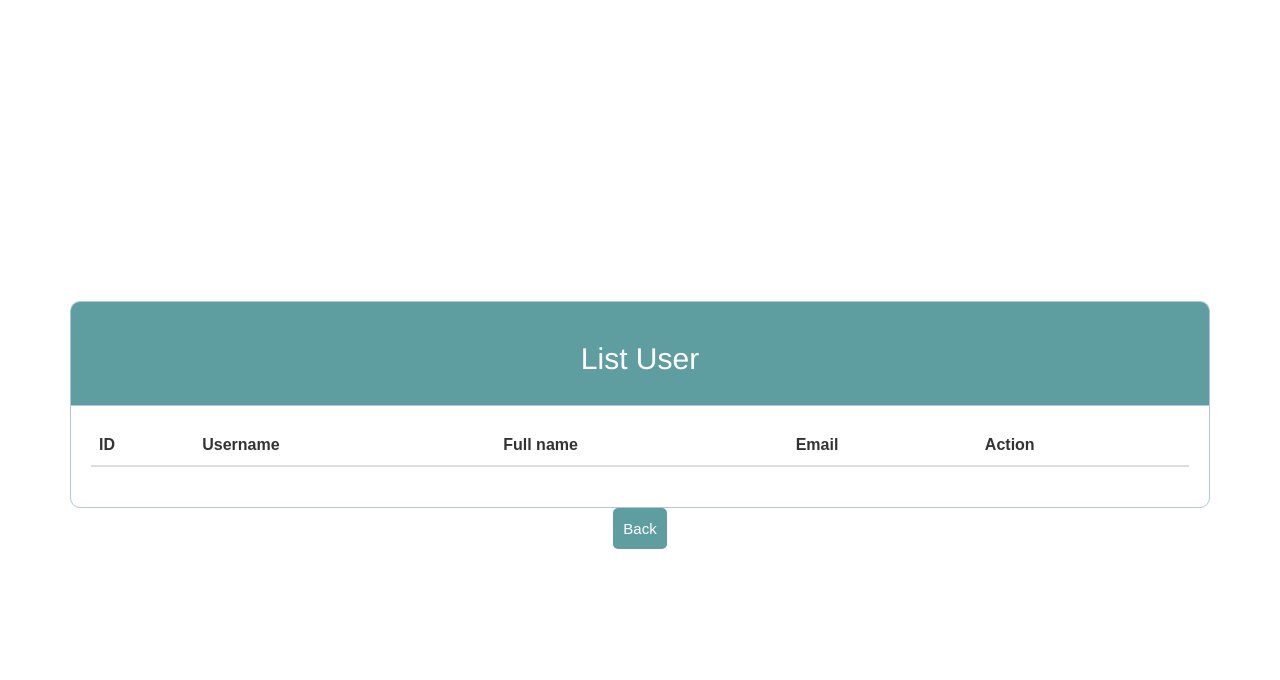
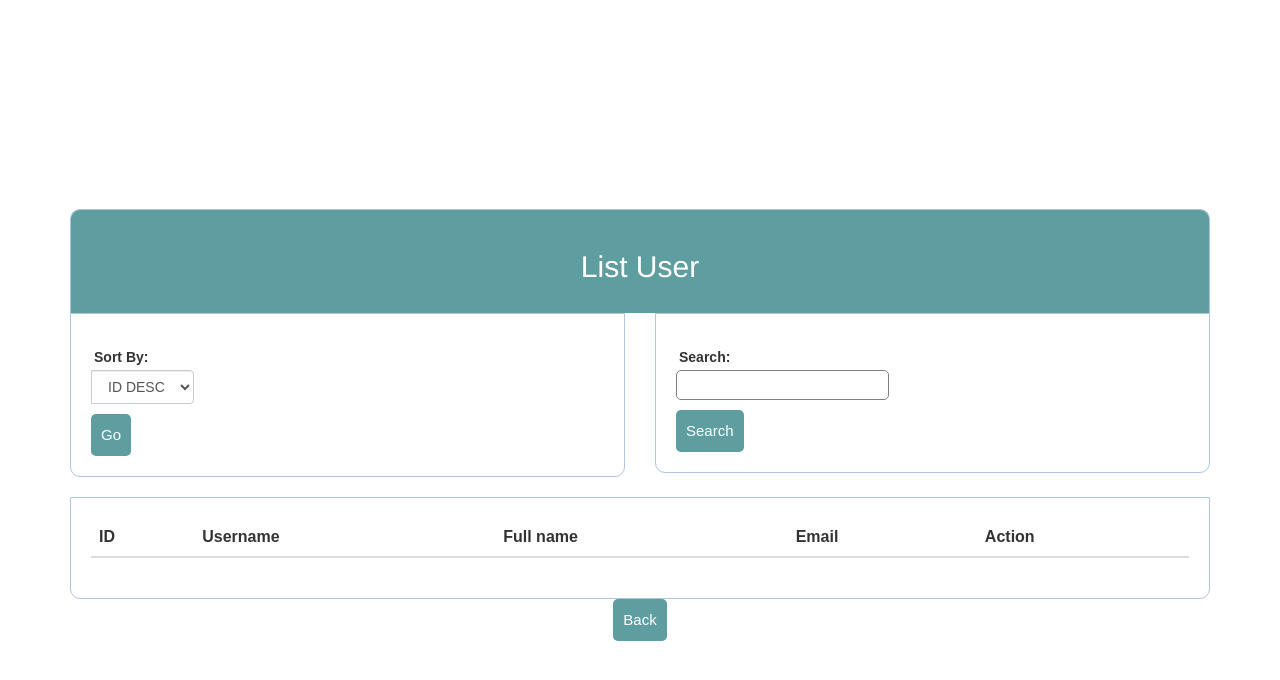
Before and after one commit to tanhongit/php-training, a PHP site: page /newlogin/list.php in a window 1280 px wide. Shown: the top 680 px of the page. Run offline with PHP 8.4, Linux system fonts and the light colour scheme; lists and menus that the app fills with data are empty; some web fonts are replaced.

Commit message:
add search, sortbyfeature

```diff
--- a/edit.php
+++ b/edit.php
@@ -50,10 +50,8 @@
 
 </form>
 <div class="back" style="text-align: center">
-    <input type="button" value="Back" onClick="javascript:history.go(-2)" />
+    <button type="button" class="btn btn-info" onClick="javascript:history.go(-1)">Back</button>
 </div>
-
-
 
 </body>
 </html>
--- a/functions.php
+++ b/functions.php
@@ -1,4 +1,5 @@
 <?php
+
 $conn = mysqli_connect('localhost', 'root', '', 'userlogin');
 
 $username = "";
@@ -212,3 +213,23 @@
     $sql = "DELETE FROM users WHERE id=$id";
     mysqli_query($conn, $sql) or die(mysqli_error($conn));
 }
+
+//get value by options
+function get_by_options($table, $options = array())
+{
+    $select = isset($options['select']) ? $options['select'] : '*';
+    $where = isset($options['where']) ? 'WHERE ' . $options['where'] : '';
+    $order_by = isset($options['order_by']) ? 'ORDER BY ' . $options['order_by'] : '';
+    $limit = isset($options['offset']) && isset($options['limit']) ? 'LIMIT ' . $options['offset'] . ',' . $options['limit'] : '';
+    global $conn;
+    $sql = "SELECT $select FROM `$table` $where $order_by $limit";
+    $query = mysqli_query($conn, $sql) or die(mysqli_error($conn));
+    $data = array();
+    if (mysqli_num_rows($query) > 0) {
+        while ($row = mysqli_fetch_assoc($query)) {
+            $data[] = $row;
+        }
+        mysqli_free_result($query);
+    }
+    return $data;
+}
--- a/list.php
+++ b/list.php
@@ -5,15 +5,50 @@
 
 $results = [];
 
-if (isset($_GET['list'])) {
+$option_name_desc = array(
+    'order_by' => 'username',
+    'limit' => '12',
+    'offset' => '0',
+);
+$option_name_asc = array(
+    'order_by' => 'username',
+    'limit' => '12',
+    'offset' => '0',
+);
+$option_fullname_asc = array(
+    'order_by' => 'createDate ASC',
+    'limit' => '12',
+    'offset' => '0',
+);
+$option_fullname_desc = array(
+    'order_by' => 'fullname DESC',
+    'limit' => '12',
+    'offset' => '0',
+);
+$option_id_desc = array(
+    'order_by' => 'id DESC',
+    'limit' => '12',
+    'offset' => '0',
+);
+$option_id_asc = array(
+    'order_by' => 'id ASC',
+    'limit' => '12',
+    'offset' => '0',
+);
+
+$path = explode('=', $_SERVER['REQUEST_URI']);
+$id_list = $path[count($path) - 1];
+if (isset($_POST['list'])) {
+    $id_list = $_POST['list'];
+}
 if (isAdmin()) {
-        $query = "SELECT * FROM users";
-        $results = mysqli_query($conn, $query);
-    }
+    $id_list == 5 ? $results = get_by_options('users', $option_id_desc)
+        : $results = get_by_options('users', $option_id_asc);
 }
 ?>
 
 <html>
+
 <head>
     <title>Register</title>
 
@@ -21,12 +56,37 @@
     <link rel="stylesheet" href="public/css/font-awesome.min.css">
     <link rel="stylesheet" href="public/css/styles.css">
 </head>
+
 <body>
     <div class="container">
         <div class="header">
             <h2>List User</h2>
         </div>
-        <form >
+        <div class="row">
+            <div class="col-md-6">
+                <form action="" method="post">
+                    <div class="input-group">
+                        <label>Sort By:</label>
+                        <select class="form-control" name="list" id="list">
+                            <option name="list" value="5">ID DESC</option>
+                            <option name="list" value="6">ID ASC</option>
+                        </select>
+                    </div>
+                    <button type="submit" class="btn btn-primary">Go</button>
+                </form>
+            </div>
+            <div class="col-md-6">
+                <form action="list.php" method="get">
+                    <div class="input-group">
+                        <label>Search:</label>
+                        <input type="text" name="search" />
+                    </div>
+                    <button type="submit" name="ok" value="search" class="btn btn-info">Search</button>
+                </form>
+            </div>
+        </div>
+        <br>
+        <form>
             <?php echo display_error(); ?>
 
             <table class="table">
@@ -40,7 +100,21 @@
                     </tr>
                 </thead>
                 <tbody>
-                    <?php foreach ($results as $result): ?>
+                    <?php if (isset($_REQUEST['ok'])) {
+                        // Gán hàm addslashes để chống sql injection
+                        $search = addslashes($_GET['search']);
+                        // if (empty($search)) {
+                        //     echo "Yeu cau nhap du lieu vao o trong";
+                        // } else {
+                        $query = "SELECT * FROM users WHERE username LIKE '%$search%' OR fullname LIKE '%$search%' ";
+                        global $conn;
+                        $sql = mysqli_query($conn, $query);
+                        $num = mysqli_num_rows($sql);
+                        if ($search == "") {
+                            header("location: list.php");
+                        } elseif ($num > 0) {
+                            echo "$num ket qua tra ve voi tu khoa '<b>$search</b>'";
+                            while ($result = mysqli_fetch_assoc($sql)) { ?>
                                 <tr scope="row">
                                     <td><?php echo $result['id']; ?></td>
                                     <td><?php echo $result['username']; ?></td>
@@ -53,7 +127,30 @@
 
                                     </td>
                                 </tr>
-                <?php endforeach; ?>
+                        <?php  }
+                        } else {
+                            echo "Khong tim thay ket qua!";
+                        }
+                        // }
+                        ?>
+
+                        <?php } else {
+                        foreach ($results as $result) : ?>
+                            <tr scope="row">
+                                <td><?php echo $result['id']; ?></td>
+                                <td><?php echo $result['username']; ?></td>
+                                <td><?php echo $result['fullname']; ?></td>
+                                <td><?php echo $result['email']; ?></td>
+                                <td>
+                                    <a><i class="fa fa-eye" aria-hidden="true"></i></a>
+                                    <a href="edit.php?edit=<?= $result['id'] ?>"><i class="fa fa-pencil-square-o" aria-hidden="true"></i></a>
+                                    <a onclick="return confirm('Are you sure to delete?')" href="delete.php?user_id=<?= $result['id'] ?>"><i class="fa fa-times" aria-hidden="true"></i></a>
+
+                                </td>
+                            </tr>
+                    <?php endforeach;
+                    } ?>
+
                 </tbody>
             </table>
 
@@ -64,4 +161,5 @@
         </div>
     </div>
 </body>
+
 </html>
```
Lines whose indentation alone changed are shown as unchanged.
